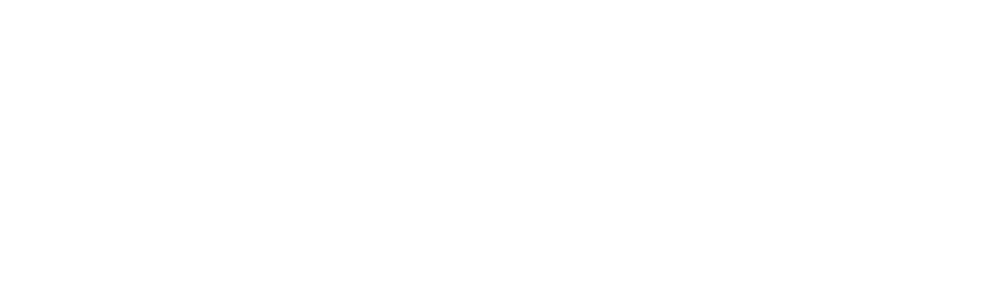
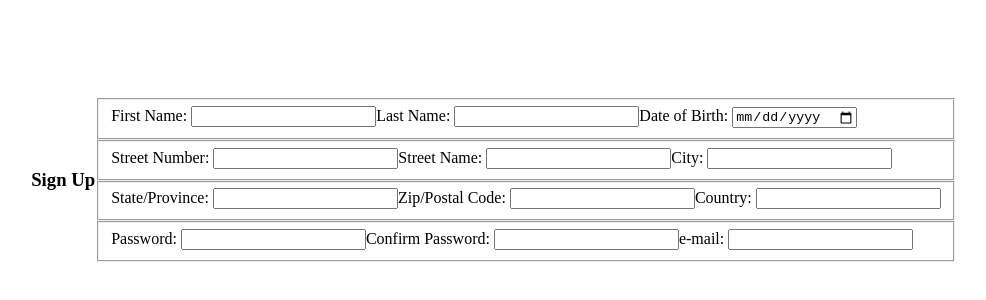
Before and after one commit to jb737/marketplace_homework, a React (Vite) app: page / in a window 1280 px wide. Shown: the part 228-528 px from the top of the page, without its empty margins (146-1132 px from the left). Built offline with nearby package versions, Linux system fonts and the light colour scheme.

Commit message:
create Sign-Up-Page

```diff
--- a/src/App.tsx
+++ b/src/App.tsx
@@ -1,16 +1,10 @@
-import { useState } from 'react'
-import reactLogo from './assets/react.svg'
-import viteLogo from '/vite.svg'
+//import { useState } from 'react'
 import './App.css'
+import SignUpPage from './pages/SignUpPage/SignUpPage'
+//import { Container } from 'react-bootstrap'
 
-function App() {
+const App = () => {
+  return <SignUpPage/>
+};
 
-
-  return (
-    <>
-
-    </>
-  )
-}
-
-export default App
+export default App;
--- /dev/null
+++ b/src/models/Address.ts
@@ -0,0 +1,9 @@
+export default interface Address {
+    street: string;
+    number: string;
+    city: string;
+    state: string;
+    zip: string;
+    country: string;
+    unit?: string;
+}
--- /dev/null
+++ b/src/pages/SignUpPage/SignUpPage.module.css
@@ -0,0 +1,6 @@
+.container {
+    display: flex;
+    justify-content: center;
+    align-items: center;
+    height: 100vh;
+}
--- /dev/null
+++ b/src/pages/SignUpPage/SignUpPage.tsx
@@ -0,0 +1,195 @@
+import { useState } from "react";
+import { Container, Form, Row, Col } from "react-bootstrap";
+import Address from "../../models/Address";
+import classes from "./SignUpPage.module.css";
+
+
+//TODO: set min DOB to be 18 years old
+//TODO: password match
+
+const SignUpPage = (): JSX.Element => {
+    const [firstName, setFirstName] = useState("");
+    const [lastName, setLastName] = useState("");
+    const [email, setEmail] = useState("");
+    const [password, setPassword] = useState("");
+    const [confirmPassword, setConfirmPassword] = useState("");
+    const [dateOfBirth, setDateOfBirth] = useState<Date | undefined>();
+    const [address, setAddress] = useState<Address>({
+        street: "",
+        number: "",
+        city: "",
+        state: "",
+        zip: "",
+        country: "",
+    });
+
+    return <Container className= {classes.container}>
+        <Row>
+            <Col>
+           <h3>Sign Up</h3>
+           </Col>
+        </Row>
+
+        <Row>
+        <Form>
+            <fieldset>
+            <Row>
+                <Col>
+            <Form.Label htmlFor = "firstName">First Name: </Form.Label>
+                <Form.Control
+                    type = "text"
+                    id = "firstName"
+                    required
+                    value = {firstName}
+                    onChange = {(e) => setFirstName(e.target.value)}
+                />
+
+            <Form.Label htmlFor = "lastName">Last Name: </Form.Label>
+                <Form.Control
+                    type = "text"
+                    id = "lastName"
+                    required
+                    value = {lastName}
+                    onChange = {(e) => setLastName(e.target.value)}
+                />
+
+            <Form.Label htmlFor = "dateOfBirth">Date of Birth: </Form.Label>
+                <Form.Control
+                    type = "date"
+                    id = "dateOfBirth"
+                    required
+                    value = {dateOfBirth?.toISOString().split("T")[0] ?? ""}
+                    onChange = {(e) => setDateOfBirth(new Date(e.target.value))}
+                />
+                </Col>
+            </Row>
+            </fieldset>
+
+            <fieldset>
+            <Row>
+                <Col>
+                    <Form.Label htmlFor = "streetNumber">Street Number: </Form.Label>
+                    <Form.Control
+                        type = "text"
+                        id = "streetNumber"
+                        required
+                        value = {address.number}
+                        onChange = {(e) => setAddress((prevState) => ({
+                            ...prevState,
+                            number: e.target.value,
+                        }))
+                    }
+                    />
+
+                    <Form.Label htmlFor = "streetName">Street Name: </Form.Label>
+                    <Form.Control
+                        type = "text"
+                        id = "streetName"
+                        required
+                        value = {address.street}
+                        onChange = {(e) => setAddress((prevState) => ({
+                            ...prevState,
+                            street: e.target.value,
+                        }))
+                    }
+                    />
+
+                    <Form.Label htmlFor = "city">City: </Form.Label>
+                    <Form.Control
+                        type = "text"
+                        id = "city"
+                        required
+                        value = {address.city}
+                        onChange = {(e) => setAddress((prevState) => ({
+                            ...prevState,
+                            city: e.target.value,
+                        }))
+                    }
+                    />
+                </Col>
+                </Row>
+                </fieldset>
+
+                <fieldset>
+                <Row>
+                <Col>
+                    <Form.Label htmlFor = "state">State/Province: </Form.Label>
+                    <Form.Control
+                        type = "text"
+                        id = "state"
+                        required
+                        value = {address.state}
+                        onChange = {(e) => setAddress((prevState) => ({
+                            ...prevState,
+                            state: e.target.value,
+                        }))
+                    }
+                    />
+
+                    <Form.Label htmlFor = "zip">Zip/Postal Code: </Form.Label>
+                    <Form.Control
+                        type = "text"
+                        id = "zip"
+                        required
+                        value = {address.zip}
+                        onChange = {(e) => setAddress((prevState) => ({
+                            ...prevState,
+                            zip: e.target.value,
+                        }))
+                    }
+                    />
+
+                    <Form.Label htmlFor = "country">Country: </Form.Label>
+                    <Form.Control
+                        type = "text"
+                        id = "country"
+                        required
+                        value = {address.country}
+                        onChange = {(e) => setAddress((prevState) => ({
+                            ...prevState,
+                            country: e.target.value,
+                        }))
+                    }
+                    />
+                </Col>
+            </Row>
+            </fieldset>
+
+            <fieldset>
+            <Row>
+                <Col>
+            <Form.Label htmlFor = "password">Password: </Form.Label>
+                <Form.Control
+                    type = "password"
+                    id = "password"
+                    required
+                    value = {password}
+                    onChange = {(e) => setPassword(e.target.value)}
+                />
+
+            <Form.Label htmlFor = "confirmPassword">Confirm Password: </Form.Label>
+                <Form.Control
+                    type = "confirmPassword"
+                    id = "confirmPassword"
+                    required
+                    value = {confirmPassword}
+                    onChange = {(e) => setConfirmPassword(e.target.value)}
+                />
+
+                <Form.Label htmlFor = "email">e-mail: </Form.Label>
+                <Form.Control
+                    type = "email"
+                    id = "email"
+                    required
+                    value = {email}
+                    onChange = {(e) => setEmail(e.target.value)}
+                />
+                </Col>
+            </Row>
+            </fieldset>
+        </Form>
+        </Row>
+    </Container>
+};
+
+export default SignUpPage;
```
Also changed, not shown: src/models/User.ts (added, +9 -0 lines).
